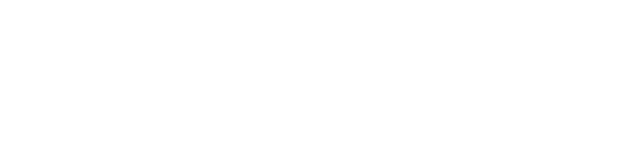
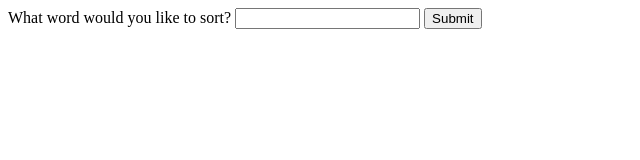
Before and after one commit to nehacp/char-sortinator-2, a website: page client/index.html in a window 1280 px wide. Shown: the whole page, without its empty margins (0-640 px from the left). Drawn offline with Linux system fonts and the light colour scheme.

Commit message:
Write form html

```diff
--- a/client/index.html
+++ b/client/index.html
@@ -5,6 +5,14 @@
   <link rel="stylesheet" type="text/css" media="screen" href="style.css" />
 </head>
 <body>
+  <div class="main-form">
+    <form>
+      <label> What word would you like to sort?
+        <input type="text" name="input-word">
+      </label>
+      <button type="submit">Submit</button>
+    </form>
+  </div>
   <script src="index.js"></script>
 </body>
 </html>
```
